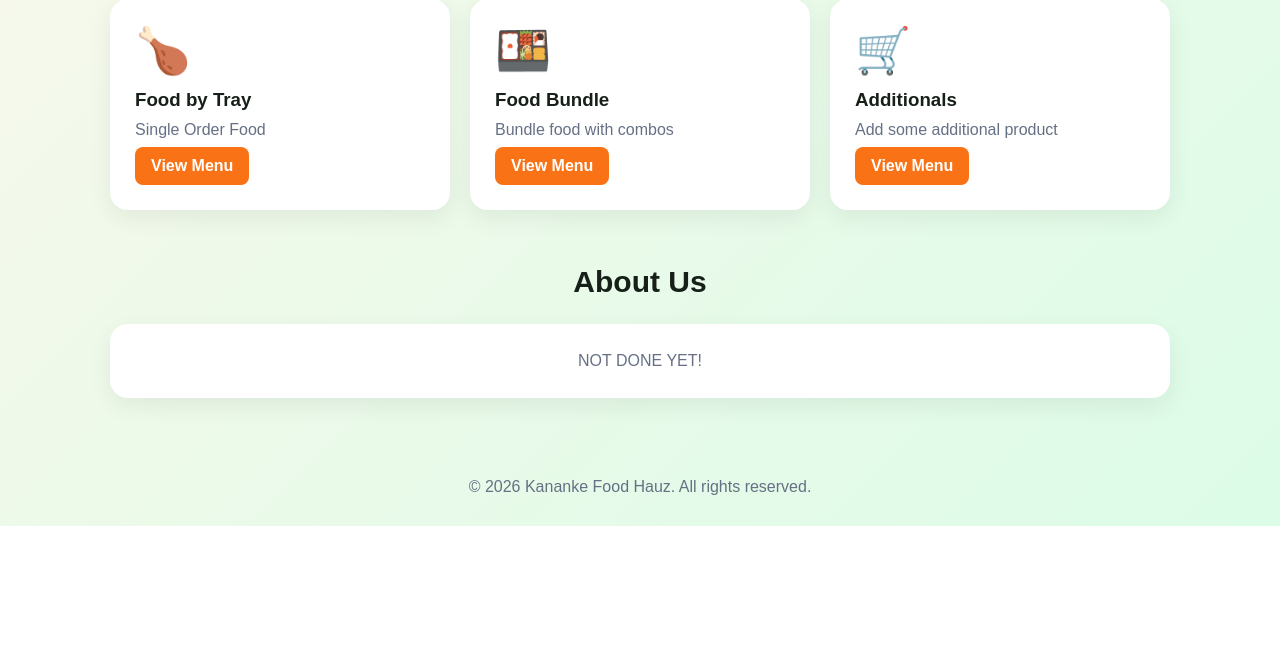
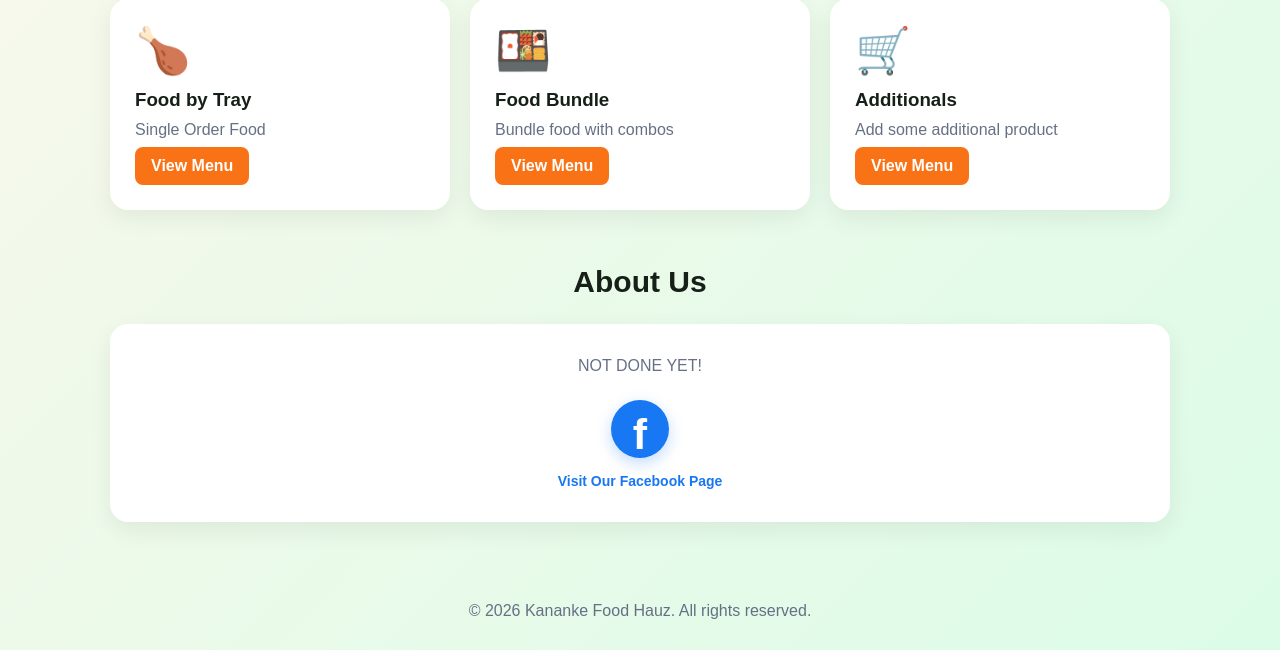
Before and after one commit to lhouienellestomago-cell/kananke, a PHP site: page / in a window 1280 px wide. Shown: the part 696-1346 px from the top of the page. Before the commit the page ends 1222 px from the top, so only its background shows below. Run offline with PHP 8.4, Linux system fonts and the light colour scheme; the visitor is signed in with stand-in values (Sample User, id 1); data that the repository does not hold is empty.

Commit message:
Update index.php

```diff
--- a/index.php
+++ b/index.php
@@ -14,7 +14,7 @@ if ($user_id <= 0) {
     die("User session not found. Please log in again.");
 }
 
-// Count unread admin replies for this customer.
+// Count unread admin replies.
 $unreadStmt = $conn->prepare(
     "SELECT COUNT(*) AS unread_count
      FROM support_replies r
@@ -44,6 +44,7 @@ $unreadStmt->close();
 <title>Kananke Food Hauz</title>
 
 <style>
+
 * {
     box-sizing: border-box;
     margin: 0;
@@ -100,31 +101,22 @@ nav a:hover {
     color: #f97316;
 }
 
-/* =====================================
-   CIRCULAR CONTACT SUPPORT BUTTON
-===================================== */
+/* CIRCULAR CONTACT SUPPORT BUTTON */
 
 .support-link {
     background: #f97316;
     color: white !important;
-
     width: 50px;
     height: 50px;
-
     padding: 0;
     border-radius: 50%;
-
     display: inline-flex;
     align-items: center;
     justify-content: center;
-
     position: relative;
     flex-shrink: 0;
-
     font-size: 19px;
-    text-decoration: none;
-
-    transition: background 0.2s, transform 0.2s;
+    transition: 0.2s;
 }
 
 .support-link:hover {
@@ -132,31 +124,24 @@ nav a:hover {
     transform: scale(1.05);
 }
 
-/* RED NOTIFICATION NUMBER */
+/* NOTIFICATION BADGE */
 
 .notification-badge {
     position: absolute;
     top: -6px;
     right: -6px;
-
     min-width: 20px;
     height: 20px;
-
     padding: 0 5px;
     border-radius: 50px;
-
     background: #dc2626;
     color: white;
-
     font-size: 11px;
     font-weight: bold;
-
     display: inline-flex;
     align-items: center;
     justify-content: center;
-
     border: 2px solid white;
-    line-height: 1;
 }
 
 .logout {
@@ -207,12 +192,10 @@ main {
 
 .hero-box {
     background: transparent;
-    border-radius: 0;
     display: flex;
     align-items: center;
     justify-content: center;
     min-height: 250px;
-    overflow: visible;
 }
 
 .hero-box img {
@@ -221,10 +204,6 @@ main {
     height: auto;
     max-height: 300px;
     object-fit: contain;
-    background: transparent;
-    border: none;
-    border-radius: 0;
-    box-shadow: none;
 }
 
 .btn {
@@ -290,10 +269,64 @@ main {
     background: #ea580c;
 }
 
+/* ABOUT US */
+
 .about-card {
     text-align: center;
     line-height: 1.6;
     color: #667085;
+    padding: 30px 20px;
+}
+
+/* FACEBOOK BUTTON */
+
+.facebook-container {
+    display: flex;
+    flex-direction: column;
+    align-items: center;
+    justify-content: center;
+    gap: 12px;
+    margin-top: 22px;
+}
+
+.facebook-button {
+    width: 58px;
+    height: 58px;
+    border-radius: 50%;
+    background: #1877F2;
+    display: inline-flex;
+    align-items: center;
+    justify-content: center;
+    color: white;
+    text-decoration: none;
+    box-shadow: 0 5px 15px #1877F244;
+    transition: 0.25s;
+}
+
+.facebook-button:hover {
+    background: #0866FF;
+    transform: scale(1.1);
+    box-shadow: 0 7px 20px #1877F266;
+}
+
+.facebook-button span {
+    font-family: Arial, sans-serif;
+    font-size: 43px;
+    font-weight: bold;
+    line-height: 1;
+    color: white;
+    margin-top: 10px;
+}
+
+.facebook-text {
+    color: #1877F2;
+    font-size: 14px;
+    font-weight: bold;
+    text-decoration: none;
+}
+
+.facebook-text:hover {
+    text-decoration: underline;
 }
 
 .user-info {
@@ -312,6 +345,7 @@ footer {
 /* TABLET */
 
 @media(max-width:900px) {
+
     header {
         flex-wrap: wrap;
     }
@@ -327,11 +361,13 @@ footer {
     .products {
         grid-template-columns: repeat(2, 1fr);
     }
+
 }
 
 /* MOBILE */
 
 @media(max-width:600px) {
+
     header {
         padding: 15px 4%;
         align-items: flex-start;
@@ -344,24 +380,16 @@ footer {
     nav {
         width: 100%;
         gap: 10px;
-        align-items: center;
     }
 
     nav a {
         font-size: 13px;
     }
 
-    /* Smaller circular support button on mobile */
     .support-link {
         width: 44px;
         height: 44px;
         padding: 0;
-        font-size: 17px;
-    }
-
-    .notification-badge {
-        top: -6px;
-        right: -6px;
     }
 
     main {
@@ -388,7 +416,9 @@ footer {
     .products {
         grid-template-columns: 1fr;
     }
+
 }
+
 </style>
 </head>
 
@@ -399,13 +429,17 @@ footer {
     <div class="brand">🍽 Chekananke</div>
 
     <nav>
+
         <a href="#home">Home</a>
         <a href="#products">Products</a>
         <a href="#about">About</a>
 
         <a href="order_history.php">Order History</a>
 
-        <a href="contact_support.php" class="support-link" title="Contact Support" aria-label="Contact Support">
+        <a href="contact_support.php"
+           class="support-link"
+           title="Contact Support"
+           aria-label="Contact Support">
 
             💬
 
@@ -418,6 +452,7 @@ footer {
         </a>
 
         <a href="logout.php" class="logout">Log Out</a>
+
     </nav>
 
 </header>
@@ -434,6 +469,7 @@ footer {
     <section class="hero">
 
         <div>
+
             <h1>
                 Good Food.
                 <br>
@@ -448,10 +484,14 @@ footer {
             </p>
 
             <a href="#products" class="btn">View Products</a>
+
         </div>
 
         <div class="hero-box">
-            <img src="kanankelogo.png" alt="KANANKE'S FOOD HAUZ Logo">
+
+            <img src="kanankelogo.png"
+                 alt="KANANKE'S FOOD HAUZ Logo">
+
         </div>
 
     </section>
@@ -486,7 +526,35 @@ footer {
     <h2 class="section-title" id="about">About Us</h2>
 
     <section class="card about-card">
+
         <p>NOT DONE YET!</p>
+
+        <!-- FACEBOOK PROFILE BUTTON -->
+
+        <div class="facebook-container">
+
+            <a
+                href="https://www.facebook.com/cherry.estomago"
+                target="_blank"
+                rel="noopener noreferrer"
+                class="facebook-button"
+                aria-label="Visit our Facebook profile"
+                title="Visit our Facebook profile"
+            >
+                <span>f</span>
+            </a>
+
+            <a
+                href="https://www.facebook.com/cherry.estomago"
+                target="_blank"
+                rel="noopener noreferrer"
+                class="facebook-text"
+            >
+                Visit Our Facebook Page
+            </a>
+
+        </div>
+
     </section>
 
 </main>
```
